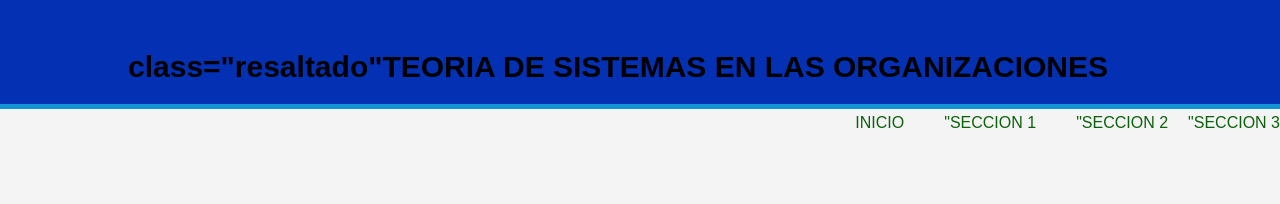
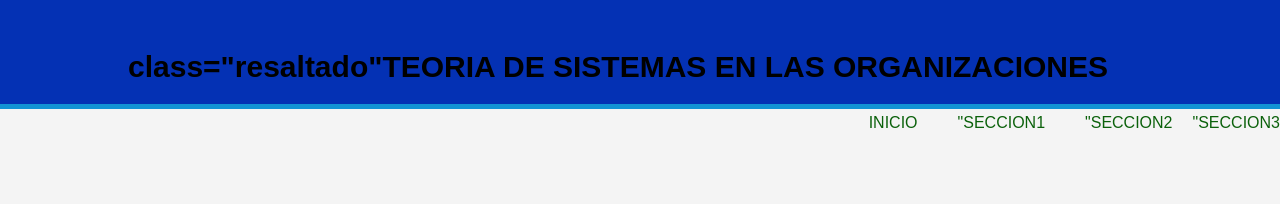
Before and after one commit to blancaliliana/constru, a plain HTML site: page seccion1.html in a window 1280 px wide. Shown: the top 204 px of the page. Drawn offline with Linux system fonts and the light colour scheme.

Commit message:
ner
guardado

```diff
--- a/seccion1.html
+++ b/seccion1.html
@@ -20,9 +20,9 @@
 		<nav>
 			<ul>
 				<li class="Actual"><a href="INDEX.HTML">inicio</a></li>
-				<li><a href="SECCION 1.HTML">"SECCION 1</a></li>
-				<li><a href="SECCION 2.HTML">"SECCION 2</a></li
-				<li><a href="SECCION 3.HTML">"SECCION 3</a></li>
+				<li><a href="seccion1.html">"SECCION1</a></li>
+				<li><a href="seccion2.html">"SECCION2</a></li
+				<li><a href="seccion3.html">"SECCION3</a></li>
 
 			</ul>
 		</nav>
```
